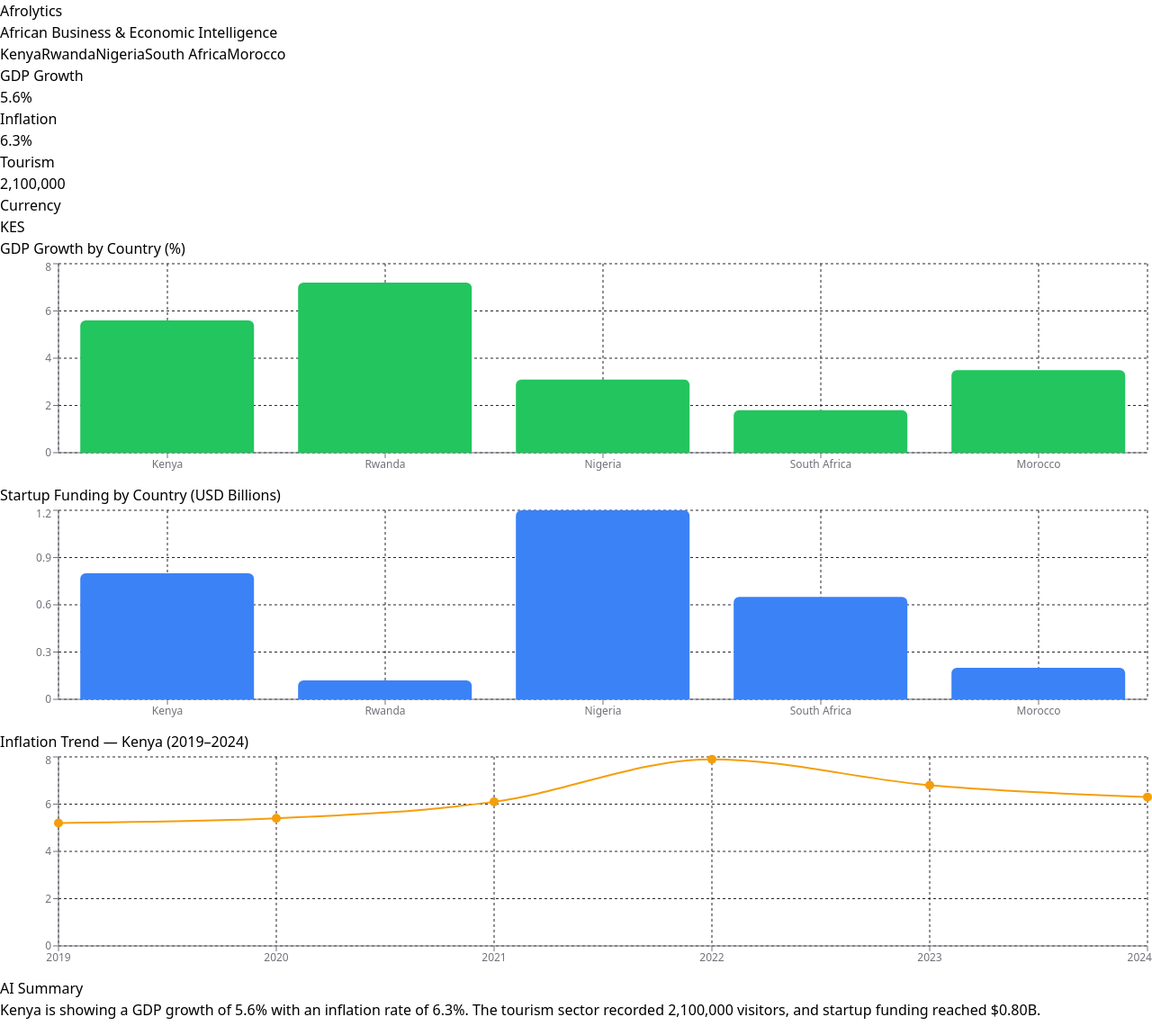
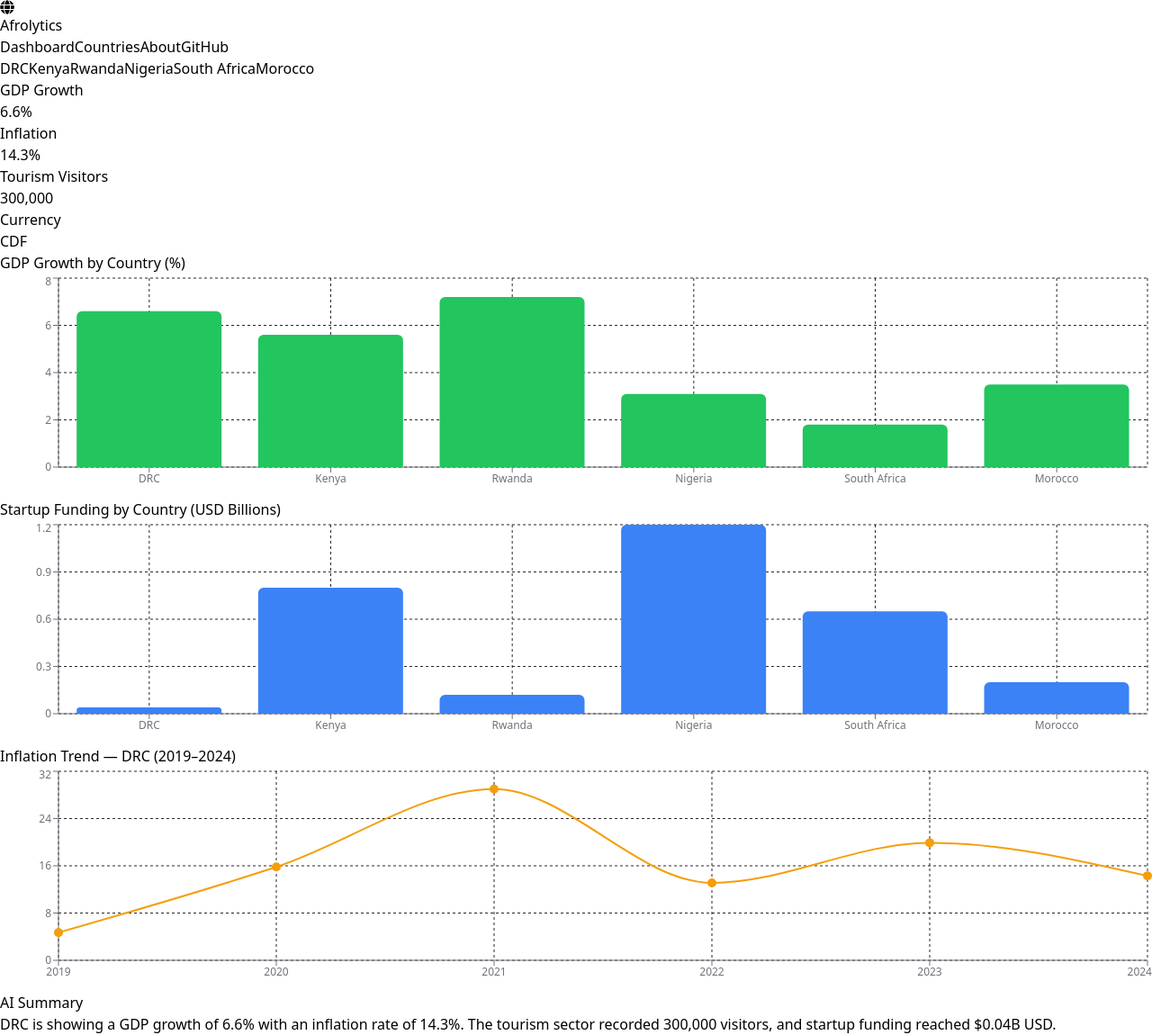
Before and after one commit to NoCapBen/Afrolytics, a React (Vite) app: page / in a window 1280 px wide. Shown: the whole page at 90% size. Built offline with nearby package versions, Linux system fonts and the light colour scheme.

Commit message:
feat: add navbar, DRC country, dark theme

```diff
--- a/src/App.jsx
+++ b/src/App.jsx
@@ -4,6 +4,7 @@ import {
   BarChart, Bar, XAxis, YAxis, Tooltip, ResponsiveContainer, CartesianGrid,
   LineChart, Line
 } from "recharts"
+import Navbar from "./Navbar"
 
 function StatCard({ label, value }) {
   return (
@@ -28,13 +29,9 @@ function App() {
   }))
 
   return (
-    <div className="bg-black min-h-screen text-white p-8">
-
-      {/* Header */}
-      <div className="mb-8">
-        <h1 className="text-4xl font-bold text-green-400">Afrolytics</h1>
-        <p className="text-zinc-400 mt-1">African Business & Economic Intelligence</p>
-      </div>
+    <div className="bg-black min-h-screen text-white">
+      <Navbar />
+      <div className="p-8">
 
         {/* Country Selector */}
         <div className="flex gap-3 flex-wrap mb-8">
@@ -57,7 +54,7 @@ function App() {
         <div className="grid grid-cols-2 md:grid-cols-4 gap-4 mb-8">
           <StatCard label="GDP Growth" value={`${selected.gdpGrowth}%`} />
           <StatCard label="Inflation" value={`${selected.inflation}%`} />
-        <StatCard label="Tourism" value={selected.tourism.toLocaleString()} />
+          <StatCard label="Tourism Visitors" value={selected.tourism.toLocaleString()} />
           <StatCard label="Currency" value={selected.currency} />
         </div>
 
@@ -125,10 +122,12 @@ function App() {
           <p className="text-green-400 text-sm font-semibold mb-2">AI Summary</p>
           <p className="text-zinc-300">
             {selected.name} is showing a GDP growth of {selected.gdpGrowth}% with an inflation rate of {selected.inflation}%.
-          The tourism sector recorded {selected.tourism.toLocaleString()} visitors, and startup funding reached ${(selected.startupFunding / 1e9).toFixed(2)}B.
+            The tourism sector recorded {selected.tourism.toLocaleString()} visitors, and startup funding reached $
+            {(selected.startupFunding / 1e9).toFixed(2)}B USD.
           </p>
         </div>
 
+      </div>
     </div>
   )
 }
--- /dev/null
+++ b/src/Navbar.jsx
@@ -0,0 +1,20 @@
+import { FaGlobe } from "react-icons/fa"
+
+function Navbar() {
+  return (
+    <nav className="bg-zinc-900 border-b border-zinc-800 px-8 py-4 flex items-center justify-between">
+      <div className="flex items-center gap-2">
+        <FaGlobe className="text-green-400 text-xl" />
+        <span className="text-white font-bold text-xl">Afrolytics</span>
+      </div>
+      <div className="flex items-center gap-6 text-zinc-400 text-sm">
+        <a href="#" className="hover:text-green-400 transition-colors">Dashboard</a>
+        <a href="#" className="hover:text-green-400 transition-colors">Countries</a>
+        <a href="#" className="hover:text-green-400 transition-colors">About</a>
+        <a href="https://github.com/NoCapBen/Afrolytics" target="_blank" className="hover:text-green-400 transition-colors">GitHub</a>
+      </div>
+    </nav>
+  )
+}
+
+export default Navbar
--- a/src/data.js
+++ b/src/data.js
@@ -1,4 +1,20 @@
 export const countries = [
+  {
+    name: "DRC",
+    gdpGrowth: 6.6,
+    tourism: 300000,
+    startupFunding: 45000000,
+    inflation: 14.3,
+    currency: "CDF",
+    inflationHistory: [
+      { year: "2019", value: 4.7 },
+      { year: "2020", value: 15.8 },
+      { year: "2021", value: 29.0 },
+      { year: "2022", value: 13.1 },
+      { year: "2023", value: 19.9 },
+      { year: "2024", value: 14.3 },
+    ],
+  },
   {
     name: "Kenya",
     gdpGrowth: 5.6,
```
Lines whose indentation alone changed are shown as unchanged.
